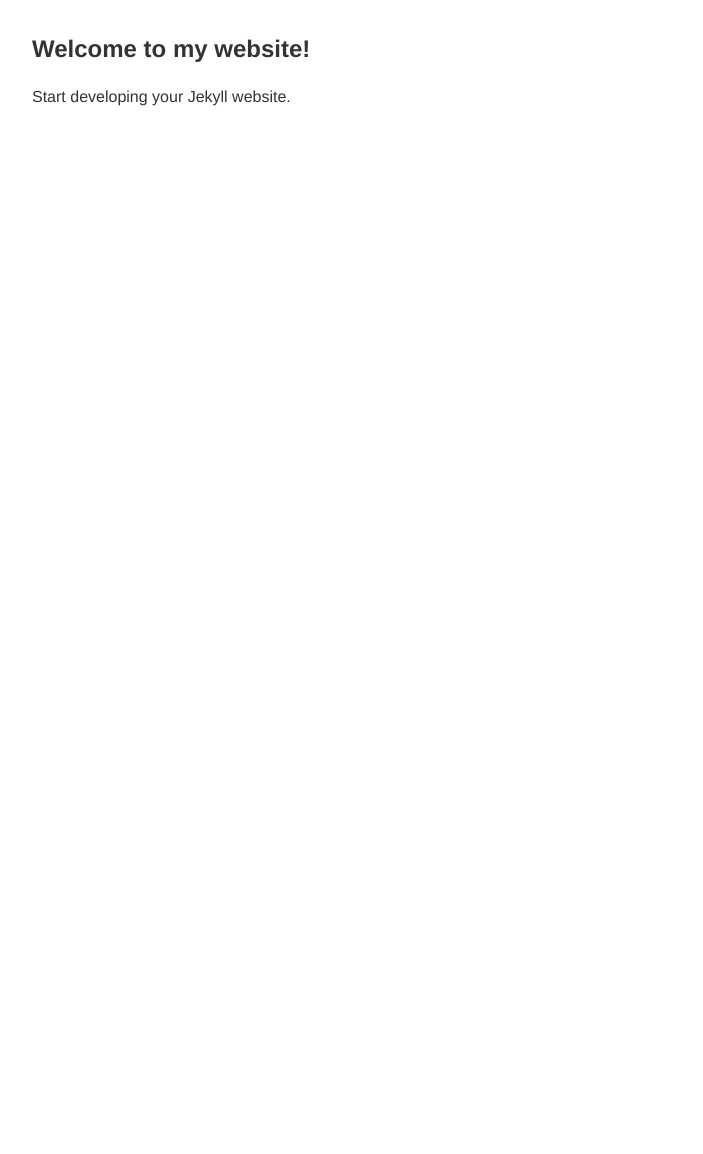
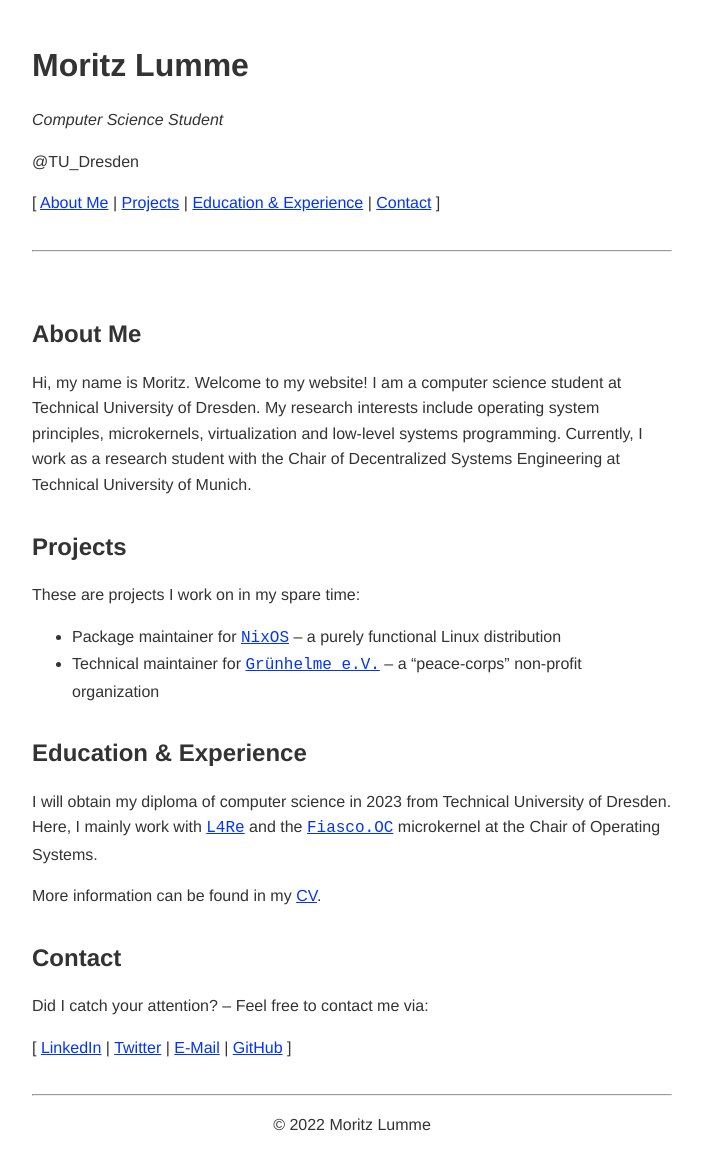
Before and after one commit to m00wl/ws, a Jekyll site: the page built from index.md, in a window 1280 px wide. Shown: the whole page, without its empty margins (288-991 px from the left). Built offline with Jekyll 4.4.1, drawn with Linux system fonts in a browser that asks for light colours; before the commit the page ends 900 px from its top, so only the background shows below that.

Commit message:
implement basic site structure

```diff
--- a/_config.yml
+++ b/_config.yml
@@ -1,6 +1,7 @@
 url: "https://moritz.lumme.de"
 baseurl: ""
 title: "Moritz Lumme"
+author: "Moritz Lumme"
 exclude:
   - README.md
   - LICENSE.md
--- /dev/null
+++ b/_includes/contact.html
@@ -0,0 +1,8 @@
+<nav>
+  <span>[</span>
+  {% for item in site.data.contact %}
+    <a href="{{ item.link }}">{{ item.name }}</a>
+    {% if item != site.data.contact.last %}<span> | </span>{% endif %}
+  {% endfor %}
+  <span>]</span>
+</nav>
--- /dev/null
+++ b/_includes/footer.html
@@ -0,0 +1,3 @@
+<footer>
+  <p>&copy; {{ "now" | date: "%Y" }} {{ site.author }}</p>
+</footer>
--- /dev/null
+++ b/_includes/header.html
@@ -0,0 +1,6 @@
+<header>
+  <h1>Moritz Lumme<a href="#"></a></h1>
+  <p><em>Computer Science Student</em></p>
+  <p>@TU_Dresden</p>
+  {% include nav.html %}
+</header>
--- /dev/null
+++ b/_includes/nav.html
@@ -0,0 +1,8 @@
+<nav>
+  <span>[</span>
+  {% for item in site.data.nav %}
+    <a href="{{ item.link }}" {% if page.url == item.link %}class="current"{% endif %}>{{ item.name }}</a>
+    {% if item != site.data.nav.last %}<span> | </span>{% endif %}
+  {% endfor %}
+  <span>]</span>
+</nav>
--- a/_layouts/default.html
+++ b/_layouts/default.html
@@ -3,11 +3,23 @@
   <head>
     <meta name="viewport" content="width=device-width, initial-scale=1">
     <meta charset="utf-8">
-    <title>{{ page.title }} | {{ site.title }}</title>
+    <title> {{ site.title }}</title>
     <link rel="stylesheet" href="assets/css/main.css">
     <link rel="shortcut icon" href="assets/img/favicon.ico" type="image/x-icon">
   </head>
   <body>
+    {% include header.html %}
+
+    <br>
+    <hr>
+    <br>
+
     {{ content }}
+
+    <br>
+    <hr>
+
+    {% include footer.html %}
+
   </body>
 </html>
--- a/assets/css/main.css
+++ b/assets/css/main.css
@@ -126,3 +126,7 @@ th, td {
   padding: 0.3em 0.4em;
   text-align: left;
 }
+
+footer p {
+  text-align: center;
+}
--- a/index.md
+++ b/index.md
@@ -1,8 +1,31 @@
 ---
 layout: default
-title: "Home"
+title: "Index"
 ---
 
-## Welcome to my website!
+## About Me[](#about)
 
-Start developing your Jekyll website.
+Hi, my name is Moritz.
+Welcome to my website!
+I am a computer science student at Technical University of Dresden.
+My research interests include operating system principles, microkernels, virtualization and low-level systems programming.
+Currently, I work as a research student with the Chair of Decentralized Systems Engineering at Technical University of Munich.
+
+## Projects[](#projects)
+
+These are projects I work on in my spare time:
+- Package maintainer for [`NixOS`](https://nixos.org/) – a purely functional Linux distribution
+- Technical maintainer for [`Grünhelme e.V.`](https://gruenhelme.de/) – a "peace-corps" non-profit organization
+
+## Education & Experience[](#cv)
+
+I will obtain my diploma of computer science in 2023 from Technical University of Dresden.
+Here, I mainly work with [`L4Re`](https://l4re.org/) and the [`Fiasco.OC`](https://l4re.org/fiasco/) microkernel at the Chair of Operating Systems.
+
+More information can be found in my [CV](/).
+
+## Contact[](#contact)
+
+Did I catch your attention? – Feel free to contact me via:
+
+{% include contact.html %}
```
Also changed, not shown: _data/contact.yml (added, +8 -0 lines), _data/nav.yml (added, +8 -0 lines).
